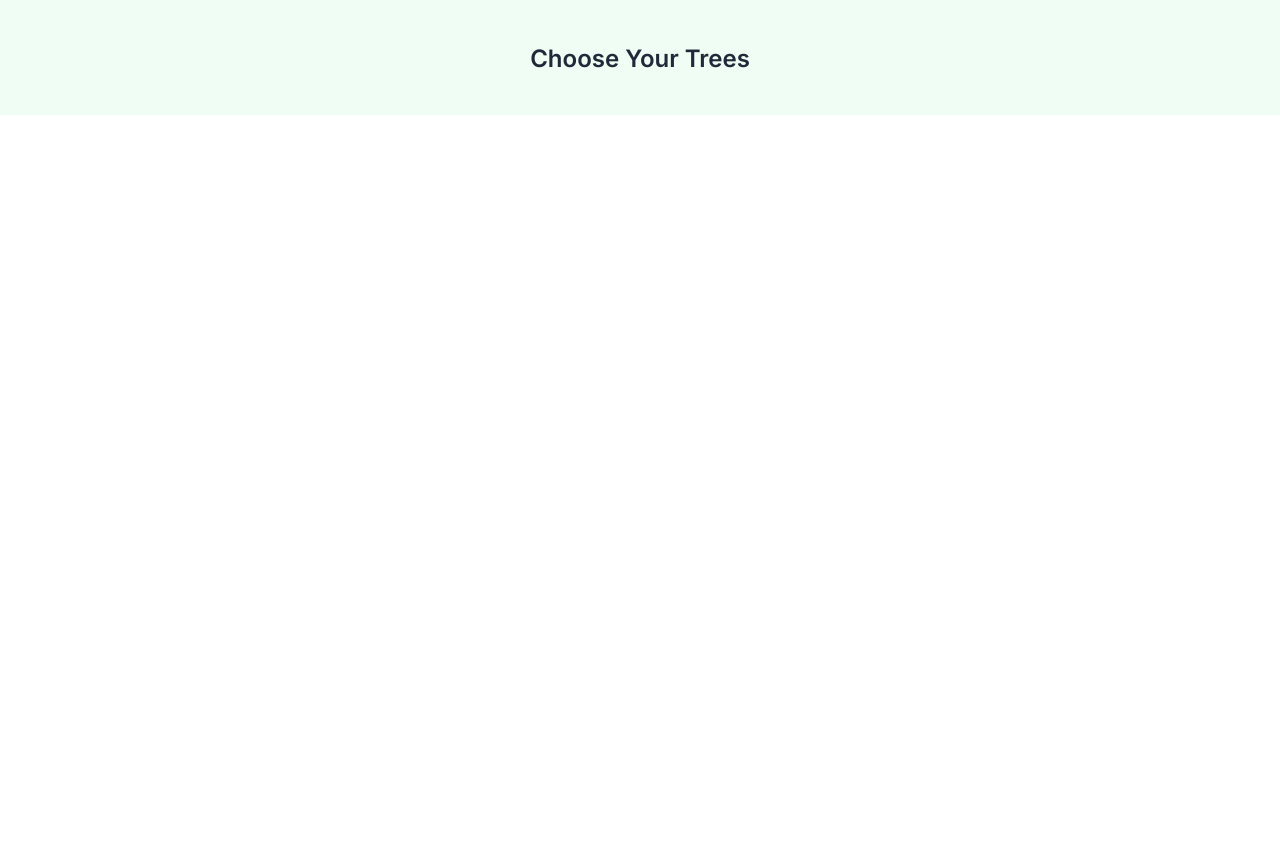
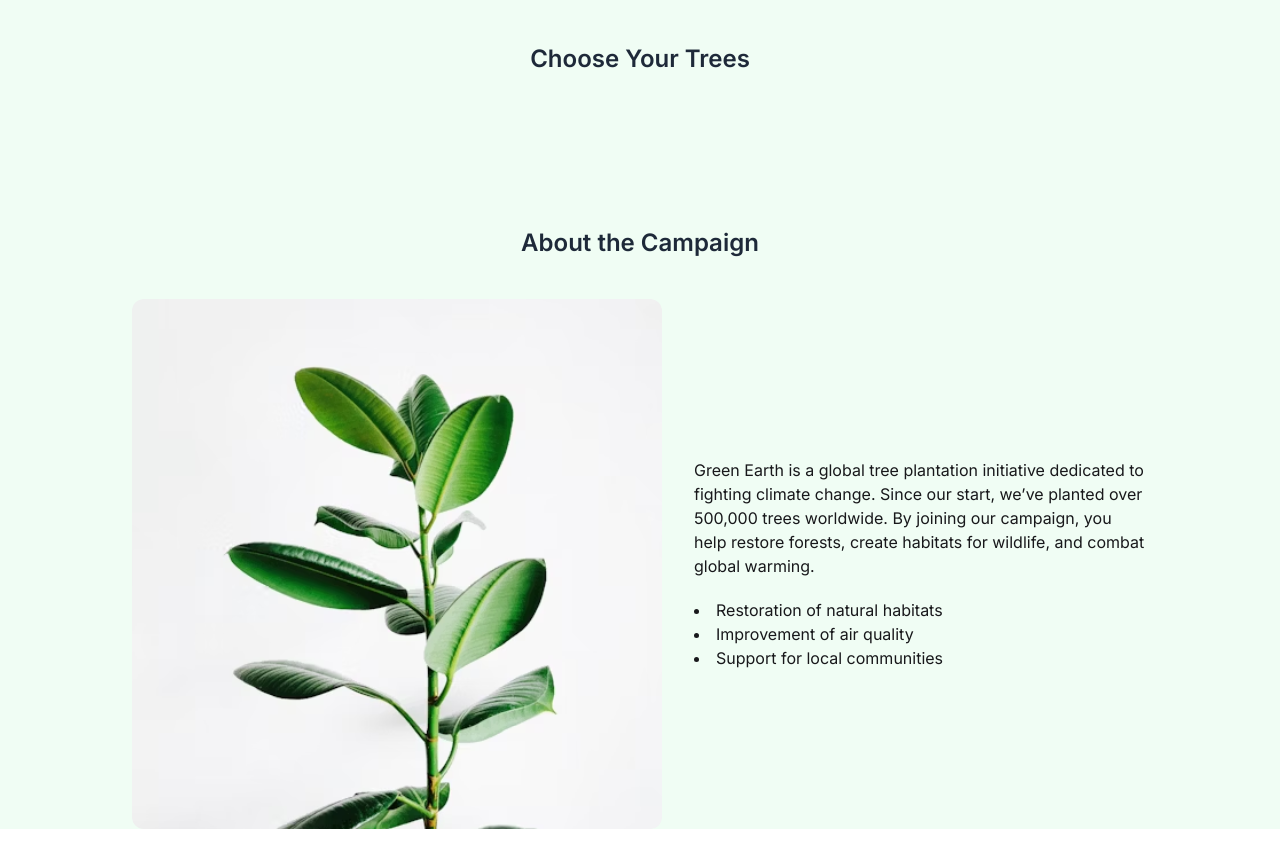
Before and after one commit to mmdjjahid/Green-Earth, a plain HTML site: page index.html in a window 1280 px wide. Shown: the part 500-1368 px from the top of the page. Before the commit the page ends 800 px from the top, so only its background shows below. Drawn offline with nearby package versions, Linux system fonts and the light colour scheme.

Commit message:
Campaign done

```diff
--- a/index.html
+++ b/index.html
@@ -68,6 +68,21 @@
     </section>
 
 
+    <section class="my-28 mx-33 flex flex-col justify-center items-center ">
+        <p class="font-semibold text-2xl text-gray-800 mb-10">About the Campaign</p>
+        <div class="flex justify-center items-center gap-8">
+            <img class="w-[530px] h-[530px] rounded-xl" src="./assets/about.png" alt="">
+            <div class="text-text-gray-800 ">
+                <p class="mb-5">Green Earth is a global tree plantation initiative dedicated to fighting climate change. Since our start, we’ve planted over 500,000 trees worldwide. By joining our campaign, you help restore forests, create habitats for wildlife, and combat global warming.</p>
+                <ul class="list-disc list-inside">
+                    <li>Restoration of natural habitats</li>
+                    <li>Improvement of air quality</li>
+                    <li>Support for local communities</li>
+                </ul>
+            </div>
+        </div>
+    </section>
+
 
 
     <script src="./script.js"></script>
```
